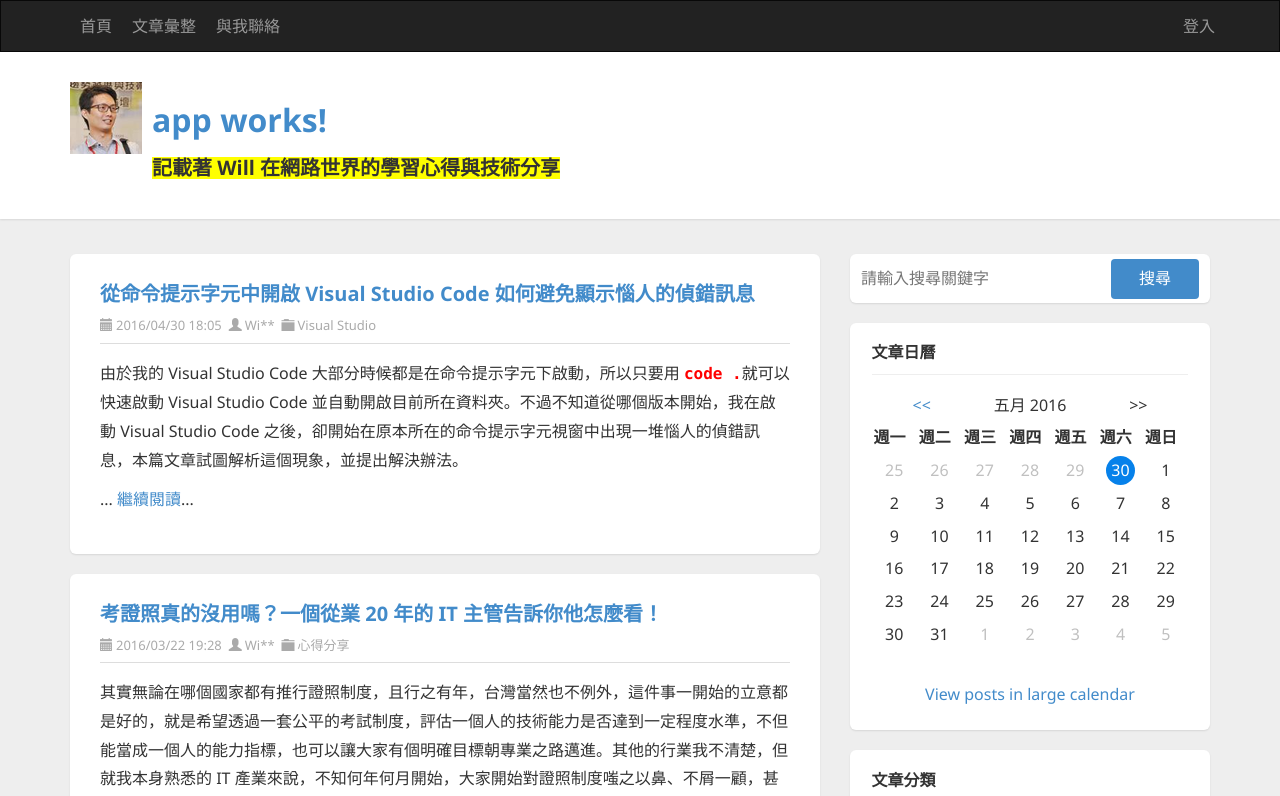
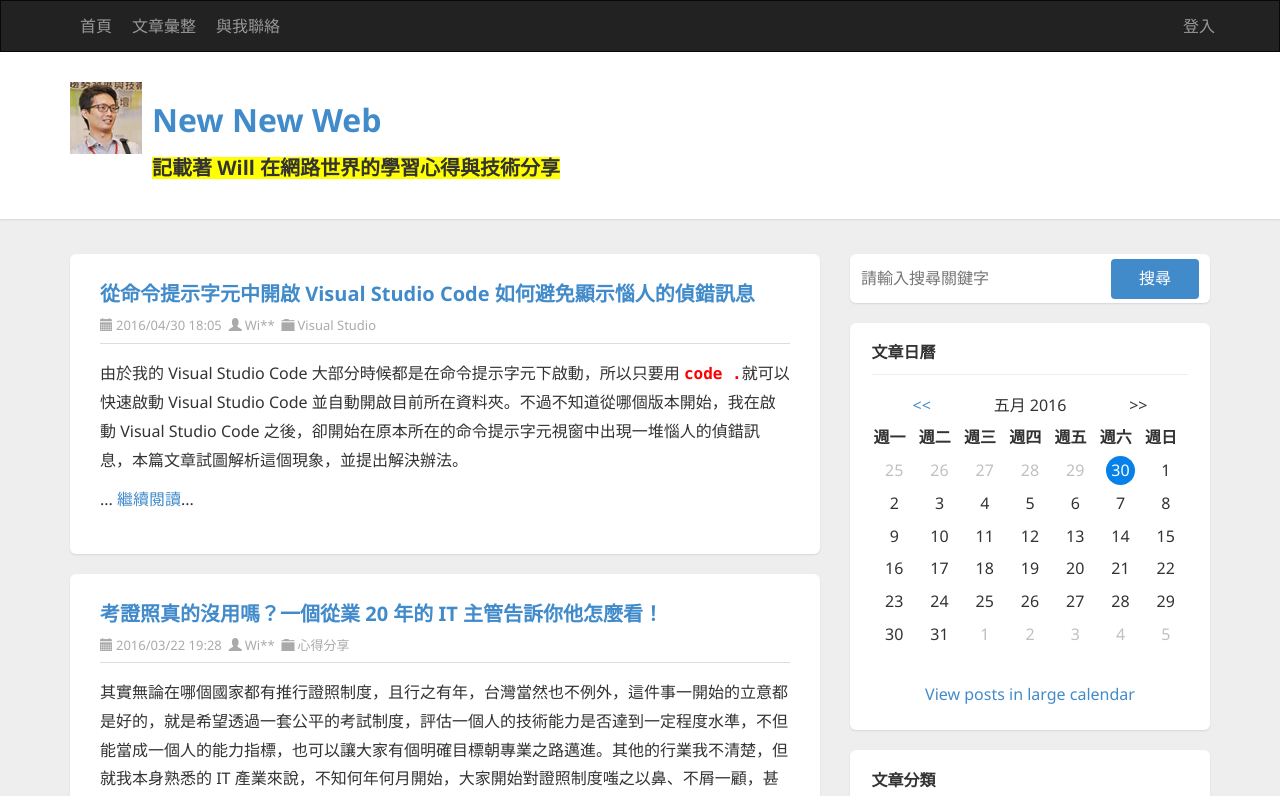
Before and after one commit to cataska/angular-beginner-camp, an Angular app: page / in a window 1280 px wide. Shown: the top 796 px of the page. Built offline with nearby package versions, Linux system fonts and the light colour scheme.

Commit message:
Use service

```diff
--- a/src/app/app.component.html
+++ b/src/app/app.component.html
@@ -1,5 +1,4 @@
-<app-header [title]="title"
-            (titleChanged)="keyword = $event"></app-header>
+<app-header (titleChanged)="keyword = $event"></app-header>
 
 <!-- CONTAINER START-->
 <section class="container">
--- a/src/app/app.component.ts
+++ b/src/app/app.component.ts
@@ -1,3 +1,4 @@
+import { TitleService } from './title.service';
 import { Component } from '@angular/core';
 
 @Component({
@@ -6,8 +7,10 @@ import { Component } from '@angular/core';
   styleUrls: ['./app.component.css']
 })
 export class AppComponent {
-  title = 'app works!';
   keyword = "";
+
+  constructor(public titleSvc: TitleService) {
+  }
 
   changeKeyword(evt: KeyboardEvent) {
     this.keyword = (evt.target as HTMLInputElement).value;
--- a/src/app/app.module.ts
+++ b/src/app/app.module.ts
@@ -1,3 +1,4 @@
+import { TitleService } from './title.service';
 import { BrowserModule } from '@angular/platform-browser';
 import { NgModule } from '@angular/core';
 import { FormsModule } from '@angular/forms';
@@ -18,7 +19,7 @@ import { MaskPipe } from './mask.pipe';
     FormsModule,
     HttpModule
   ],
-  providers: [],
+  providers: [TitleService],
   bootstrap: [AppComponent]
 })
 export class AppModule { }
--- a/src/app/header/header.component.html
+++ b/src/app/header/header.component.html
@@ -26,11 +26,11 @@
     <div class="container">
 
       <img src="/assets/images/logo.png" class="pull-left logo"
-           [title]="title"
+           [title]="titleSvc.title"
            (click)="changeTitle($event)">
 
       <div class="pull-left">
-        <h1><a href="http://blog.miniasp.com/">{{ title }} </a></h1>
+        <h1><a href="http://blog.miniasp.com/">{{ titleSvc.title }} </a></h1>
         <h3 [ngClass]="{'highlight': is_h3_highlight}"
             [ngStyle]="getStyle()"
             (click)="is_h3_highlight = !is_h3_highlight">記載著 Will 在網路世界的學習心得與技術分享</h3>
--- a/src/app/header/header.component.ts
+++ b/src/app/header/header.component.ts
@@ -1,3 +1,4 @@
+import { TitleService } from './../title.service';
 import { Component, OnInit, Input, Output, EventEmitter } from '@angular/core';
 
 @Component({
@@ -7,24 +8,19 @@ import { Component, OnInit, Input, Output, EventEmitter } from '@angular/core';
 })
 export class HeaderComponent implements OnInit {
 
-  @Input()
-  title = "保哥的網頁";
-
-  @Output()
-  titleChanged = new EventEmitter();
-
   is_h3_highlight = false;
 
   counter = 0;
 
-  constructor() { }
+  constructor(public titleSvc: TitleService) {
+
+  }
 
   ngOnInit() {
   }
 
   changeTitle(evt: MouseEvent) {
-    this.title = "The Will Will ~Web";
-    this.titleChanged.emit(this.title);
+    this.titleSvc.title = "The Will Will ~Web";
     console.log(evt);
     console.log(evt.clientX);
     this.counter++;
--- a/src/app/title.service.ts
+++ b/src/app/title.service.ts
@@ -3,6 +3,8 @@ import { Injectable } from '@angular/core';
 @Injectable()
 export class TitleService {
 
+  title = "New New Web";
+
   constructor() { }
 
 }
```
